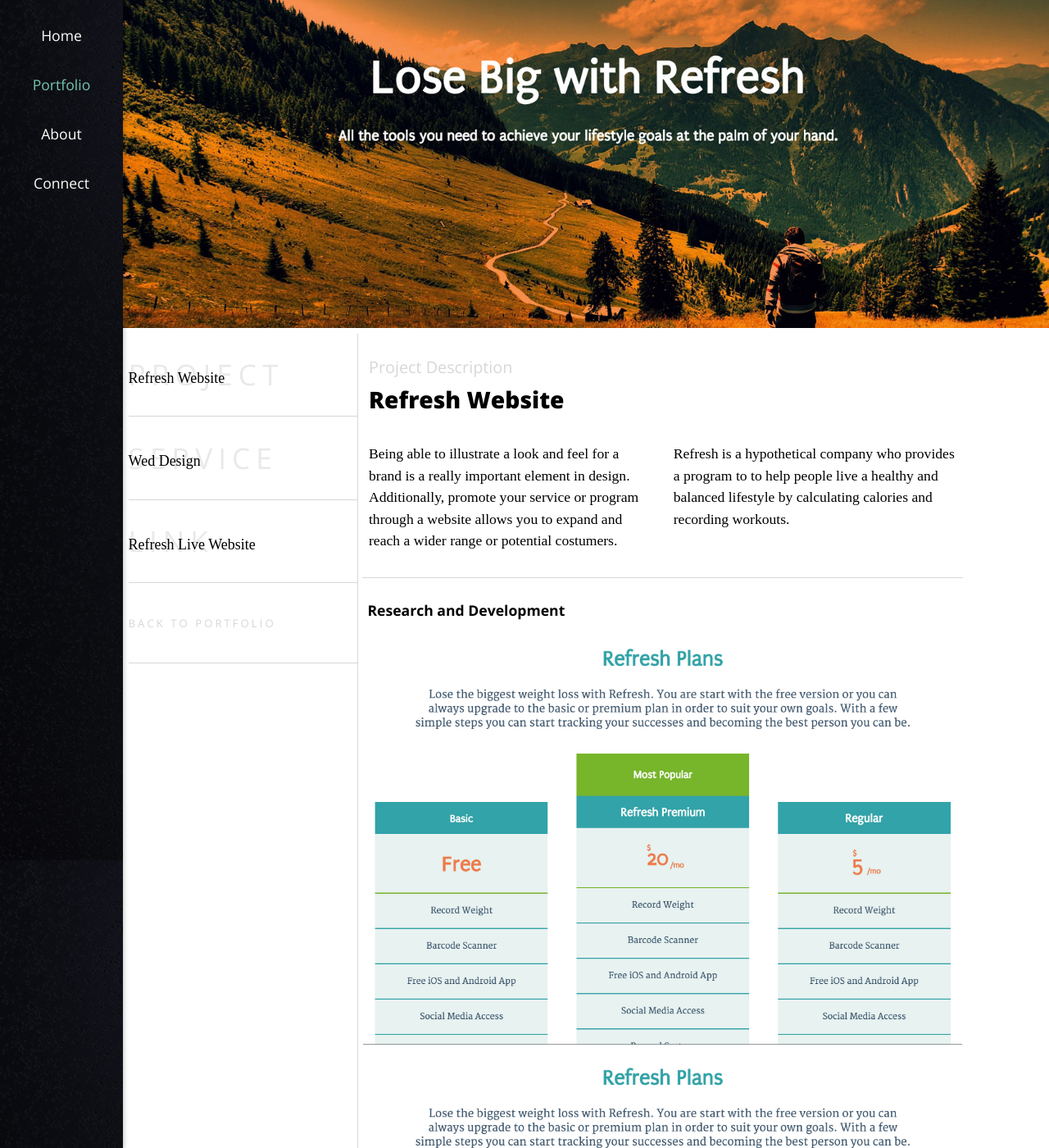
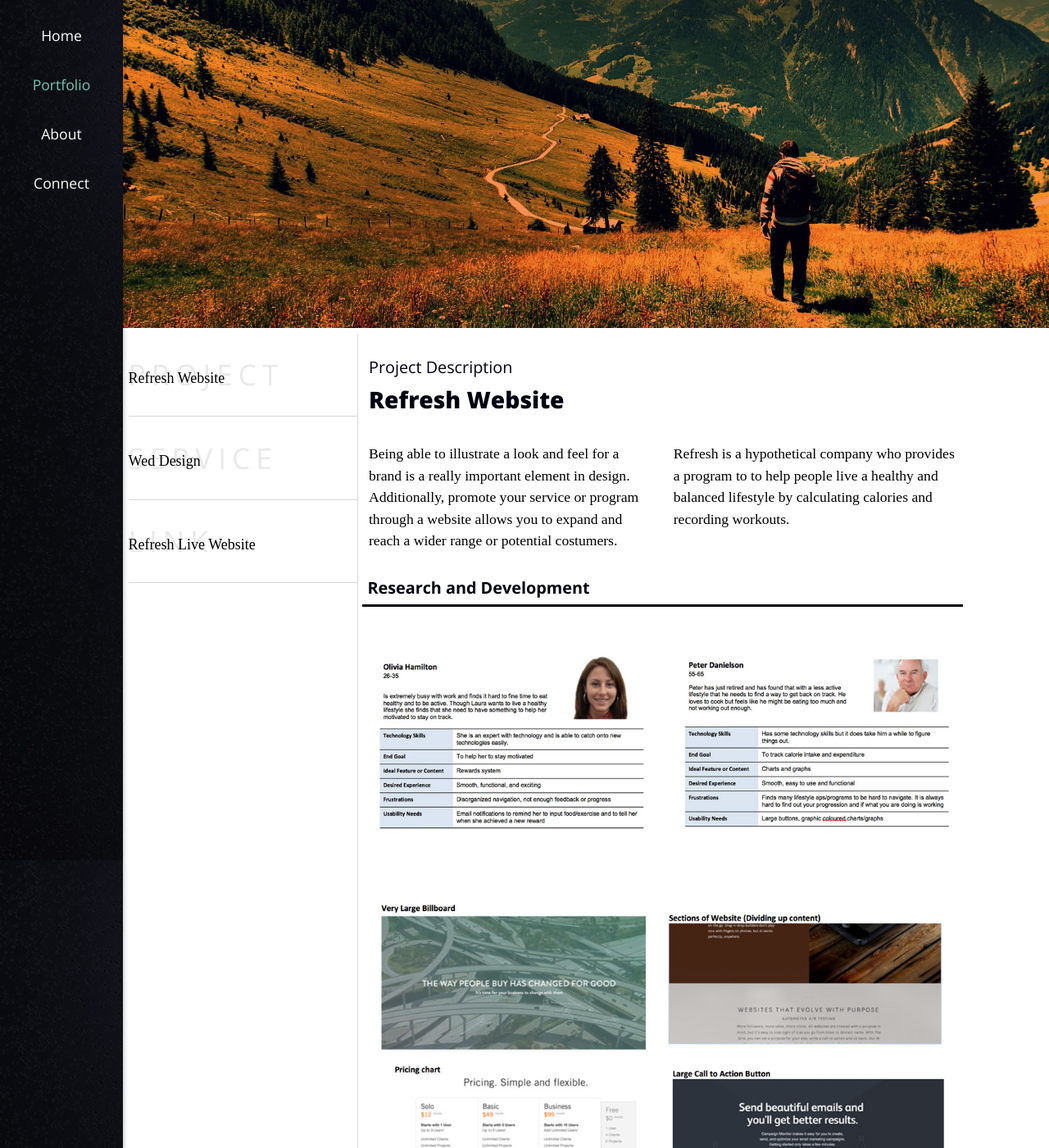
Before and after one commit to natalie-macpherson/portfolio, a Jekyll site: the page built from work/refresh.html, in a window 1280 px wide and 1400 px high. Shown: the whole window at 82% size. Built offline with Jekyll 4.4.1, drawn with Linux system fonts in a browser that asks for light colours; some web fonts are replaced; some of the changed text lies outside the part shown.

Commit message:
piece 1 and organization
Refresh is done
Organized refreshed images
Modified portfolio layout to add more images, figure and figcaption

```diff
--- a/_layouts/portfolio.html
+++ b/_layouts/portfolio.html
@@ -28,10 +28,6 @@
 						</p>
 					</li>
 					{% endif %}
-					<!-- Don't know if this is needed -->
-					<li class="line back-portfolio pad-t">
-							<a href="{{baseurl}}/work	/">Back to Portfolio</a>
-					</li>
 				</ul>
 				</div>
 					<div class="unit unit-xs-1 unit-s-1 unit-m-1 unit-l-2-3 main-content pad-t-1-2">
@@ -49,71 +45,87 @@
 <!-- Research Development-->
 {% for portfolio in site.data.portfolio-pieces %}
 
-						<div class="unit unit-xs-1 unit-s-1 unit-m-1 unit-l">
-							<h4 class="kilo highlights pad-b pad-t gutter-1-4">Research and Development</h4>
+						<div class="unit unit-xs-1 unit-s-1 unit-m-1 unit-l pad-b">
+							<h4 class="mega highlights pad-b-1-4 gutter-1-4">Research and Development</h4>
 						</div>
-						<div class="unit unit-xs-1 unit-s-1 unit-m-1 unit-l-1 gutter-1-4 center pad-b">
+						<figure class="unit unit-xs-1 unit-s-1 unit-m-1 unit-l-1 gutter-1-2 center pad-b-1-2">
+						<figcaption class="captions kilo text-left pad-b-1-4">{{page.research1-caption}}</figcaption>
 							{% for img in page.img-research1 %}
-								<img class="img-flex shadow" src="{{site.baseurl}}/img/{{img}}" alt="{{porfolio.img-research1-alt}}">
+								<img class="img-flex shadow" src="{{site.baseurl}}/img/{{img}}" alt="{{page.img-research1-alt}}">
 							{% endfor %}
-						</div>
-						<div class="unit unit-xs-1 unit-s-1 unit-m-1 unit-l-1 gutter-1-4 center pad-b">
+						</figure>
+						<figure class="unit unit-xs-1 unit-s-1 unit-m-1 unit-l-1 gutter-1-4 center pad-b">
+							<figcaption class="captions kilo text-left pad-b-1-4">{{page.research2-caption}}</figcaption>
 							{% for img in page.img-research2 %}
-								<img class="img-flex shadow" src="{{site.baseurl}}/img/{{img}}" alt="{{portfolio.img-reserach1-alt}}">
+								<img class="img-flex shadow" src="{{site.baseurl}}/img/{{img}}" alt="{{page.img-research2-alt}}">
 							{% endfor %}
-						</div>
-						<div class="unit unit-xs-1 unit-s-1 unit-m-1 unit-l-1 gutter-1-4 center pad-b">
+						</figure>
+						<figure class="unit unit-xs-1 unit-s-1 unit-m-1 unit-l-1 gutter-1-4 center pad-b-1-2">
+							<figcaption class="text-left captions kilo pad-b-1-4">{{page.research3-caption}}</figcaption>
 							{% for img in page.img-research3 %}
-								<img class="img-flex shadow" src="{{site.baseurl}}/img/{{img}}" alt="">
+								<img class="img-flex shadow" src="{{site.baseurl}}/img/{{img}}" alt="{{page.img-research3-alt}}">
 							{% endfor %}
-						</div>
+						</figure>
 
 <!-- Design -->
 
-						<div class="unit unit-xs-1 unit-s-1 unit-m-1 unit-l">
-							<h4 class="kilo highlights pad-t pad-b gutter-1-4">Design</h4>
+						<div class="unit unit-xs-1 unit-s-1 unit-m-1 unit-l pad-b">
+							<h4 class="mega highlights pad-b-1-4 gutter-1-4">Art Direction</h4>
 						</div>
-						<div class="unit unit-xs-1 unit-s-1 unit-m-1 unit-l-1 gutter-1-4 center pad-b">
+						<figure class="unit unit-xs-1 unit-s-1 unit-m-1 unit-l-1 gutter-1-4 center pad-b">
+							<figcaption class="text-left captions kilo pad-b pad-b-1-4">{{page.design1-caption}}</figcaption>
 							{% for img in page.img-design1 %}
-								<img class="img-flex shadow" src="{{site.baseurl}}/img/{{img}}" alt="Image of {{page.img-design1}}">
+								<img class="img-flex shadow" src="{{site.baseurl}}/img/{{img}}" alt="{{page.img-disign1-alt}}">
 							{% endfor %}
-						</div>
-						<div class="unit unit-xs-1 unit-s-1 unit-m-1 unit-l-1 gutter-1-4 center pad-b">
+						</figure>
+						<figure class="unit unit-xs-1 unit-s-1 unit-m-1 unit-l-1 gutter-1-4 center pad-b">
+							<figcaption class="text-left captions kilo pad-b pad-b-1-4">{{page.design2-caption}}</figcaption>
 							{% for img in page.img-design2 %}
-								<img class="img-flex shadow" src="{{site.baseurl}}/img/{{img}}" alt="Image of {{page.img-design2}}">
+								<img class="img-flex shadow" src="{{site.baseurl}}/img/{{img}}" alt="{{page.img-design2}}">
 							{% endfor %}
-						</div>
-						<div class="unit unit-xs-1 unit-s-1 unit-m-1 unit-l-1 gutter-1-4 center pad-b">
+						</figure>
+						<figure class="unit unit-xs-1 unit-s-1 unit-m-1 unit-l-1 gutter-1-4 center pad-b">
+							<figcaption class="text-left captions kilo pad-b-1-4">{{page.design3-caption}}</figcaption>
 							{% for img in page.img-design3 %}
-								<img class="img-flex shadow" src="{{site.baseurl}}/img/{{img}}" alt="Image of {{page.img-design3}}">
+								<img class="img-flex shadow" src="{{site.baseurl}}/img/{{img}}" alt="{{page.img-design3}}">
 							{% endfor %}
-						</div>
+						</figure>
 
 <!-- Design Solution -->
 
-						<div class="unit unit-xs-1 unit-s-1 unit-m-1 unit-l">
-							<h4 class="kilo highlights pad-t pad-b gutter-1-4">Design Solution</h4>
+						<div class="unit unit-xs-1 unit-s-1 unit-m-1 unit-l pad-b gutter-1-4">
+							<h4 class="mega highlights pad-b-1-4 gutter-1-4">Graphic Design Solution</h4>
 						</div>
 						<div class="unit unit-xs-1 unit-m-1 unit-l-1-2 gutter-1-2">
-							<p class="project-intro"> {{page.para3}}</p>
+							<p class="project-intro kilo"> {{page.para3}}</p>
 						</div>
 						<div class="unit unit-xs-1 unit-m-1 unit-l-1-2 gutter-1-2">
 							<p class="project-intro kilo"> {{page.para4}}</p>
 						</div>
-						<div class="unit unit-xs-1 unit-s-1 unit-m-1 unit-l-1 gutter-1-8 center pad-b pad-t">
+						<figure class="gutter-1-4 unit unit-xs-1 unit-s-1 unit-m-1 unit-l-1 gutter-1-8 center pad-b pad-t">
+							<figcaption class="text-left captions kilo pad-b-1-4">{{page.solution1-caption}}</figcaption>
 							{% for img in page.img-solution1 %}
-								<img class="img-flex shadow" src="{{site.baseurl}}/img/{{img}}" alt="Image of">
+								<img class="img-flex shadow" src="{{site.baseurl}}/img/{{img}}" alt="{{page.img-solution1}}">
 							{% endfor %}
-							<div class="unit unit-xs-1 unit-s-1 unit-m-1 unit-l-1 gutter-1-8 center pad-b pad-t">
+						</figure>
+							<figure class="gutter-1-4 unit unit-xs-1 unit-s-1 unit-m-1 unit-l-1 gutter-1-8 center pad-b pad-t">
+							<figcaption class="text-left captions kilo pad-b-1-4">{{page.solution2-caption}}</figcaption>
 							{% for img in page.img-solution2 %}
-								<img class="img-flex shadow" src="{{site.baseurl}}/img/{{img}}" alt="Image of">
+								<img class="img-flex shadow" src="{{site.baseurl}}/img/{{img}}" alt="{{page.img-solution2}}">
 							{% endfor %}
-						</div>
-							<div class="unit unit-xs-1 unit-s-1 unit-m-1 unit-l-1 gutter-1-8 center pad-b pad-t">
+						</figure>
+						<figure class="unit unit-xs-1 unit-s-1 unit-m-1 unit-l-1 gutter-1-8 center pad-t">
+							<figcaption class="text-left captions kilo pad-b-1-4">{{page.solution3-caption}}</figcaption>
 							{% for img in page.img-solution3 %}
-								<img class="img-flex shadow" src="{{site.baseurl}}/img/{{img}}" alt="Image of">
+								<img class="gutter-1-4 img-flex shadow" src="{{site.baseurl}}/img/{{img}}" alt="{{page.img-solution3}}">
 							{% endfor %}
-						</div>
+						</figure>
+						<figure class="unit unit-xs-1 unit-s-1 unit-m-1 unit-l-1 gutter-1-8 center pad-t">
+							<figcaption class="text-left captions kilo pad-b-1-4">{{page.solution4-caption}}</figcaption>
+							{% for img in page.img-solution4 %}
+								<img class="gutter-1-4 img-flex shadow" src="{{site.baseurl}}/img/{{img}}" alt="{{page.img-solution4}}">
+							{% endfor %}
+						</figure>
 						</div>
 					</div>
 				</div>
--- a/portfolio-pieces.yml
+++ /dev/null
@@ -1,5 +0,0 @@
--  title: Book Buddy
-   classification: Web Design
-   heading1: Project Description
-   img-reserach1: img/refresh-option.jpg
-   img-reserach1-alt: Image about refresh research
--- a/work/refresh.html
+++ b/work/refresh.html
@@ -9,21 +9,39 @@
 para1: Being able to illustrate a look and feel for a brand is a really important element in design. Additionally, promote your service or program through a website allows you to expand and reach a wider range or potential costumers.
 para2: Refresh is a hypothetical company who provides a program to to help people live a healthy and balanced lifestyle by calculating calories and recording workouts.
 para3: This project incorporated UI/UX and web development elements in order to design and code a full website with all of the steps a user would have to follow to learn and sign up for the service. The website is fully responsive allowing the user to use the program on any device.
-para4: The colours and imagery chosen for the website were colours that reflected a positive and active lifestyle. All the icons where created to illustrate the different features that user would receive if they signed up with Refresh. These icons also provide a pop of colour which draws the users eye to the many features the program provided.
+para4: The colours and imagery chosen for the website were colours that reflected a positive and active lifestyle. All the icons where created to visual show the different features that user would receive if they signed up with Refresh. These icons also provide a pop of colour which draws the users eye to the many features the program provided.
+
+
 next-project: Book Buddy
 nexturl: work/bookbuddy
+
+
 img-research1:
-  - refresh-plans.jpg
-img-research1-alt:
-  - Graphic chart illustrating the different packages you can get with refresh
+  - refresh/refresh-persona.jpg
+img-research1-alt: Research for two persona's of individuals who might want to use Refresh
+
+
 img-research2:
-  - refresh-plans.jpg
-img-research1-alt:
-  - Graphic chart illustrating the different packages you can get with refresh
+  - refresh/refresh-trends.jpg
+img-research2-alt: Trends that are typical for Saas websites. Large billboard pricing chart • call to action button • sections divided up by a design element.
+
+
+img-design2:
+  - refresh/refresh-sketches.jpg
+img-design2-alt: Sketch to show the layout for the Refresh Website.
+
+
 img-design1:
-  - refresh-plans.jpg
+  - refresh/refresh-moodboard.jpg
+img-design1-alt: Moodboard to illustrate the look and feel of the Refresh website.
+
+
 img-solution1:
-  - refresh-white.jpg
+  -  refresh/refresh-icons.jpg
 img-solution2:
-  - refresh-plans.jpg
+  - refresh/refresh-option.jpg
+img-solution3:
+  - refresh/refresh-plans.jpg
+img-solution4:
+  - refresh/refresh-white.jpg
 ---
```
Also changed, not shown: _data/portfolio-pieces.yml (+1 -8 lines), _includes/css/portfolio.css (+1 -14 lines), _includes/css/project-tp.css (+11 -7 lines), work/bookbuddy.html (+24 -5 lines), img/refresh-billboard.jpg (deleted), img/refresh-plans.jpg (deleted), img/refresh/refresh-935-558.jpg (renamed from img/refresh-935-558.jpg), img/refresh/refresh-bb.jpg (added), img/refresh/refresh-icons.jpg (added), img/refresh/refresh-moodboard.jpg (added), img/refresh/refresh-option.jpg (renamed from img/refresh-option.jpg), img/refresh/refresh-persona.jpg (added), img/refresh/refresh-plans.jpg (added), img/refresh/refresh-sketches.jpg (added), 2 more files.
